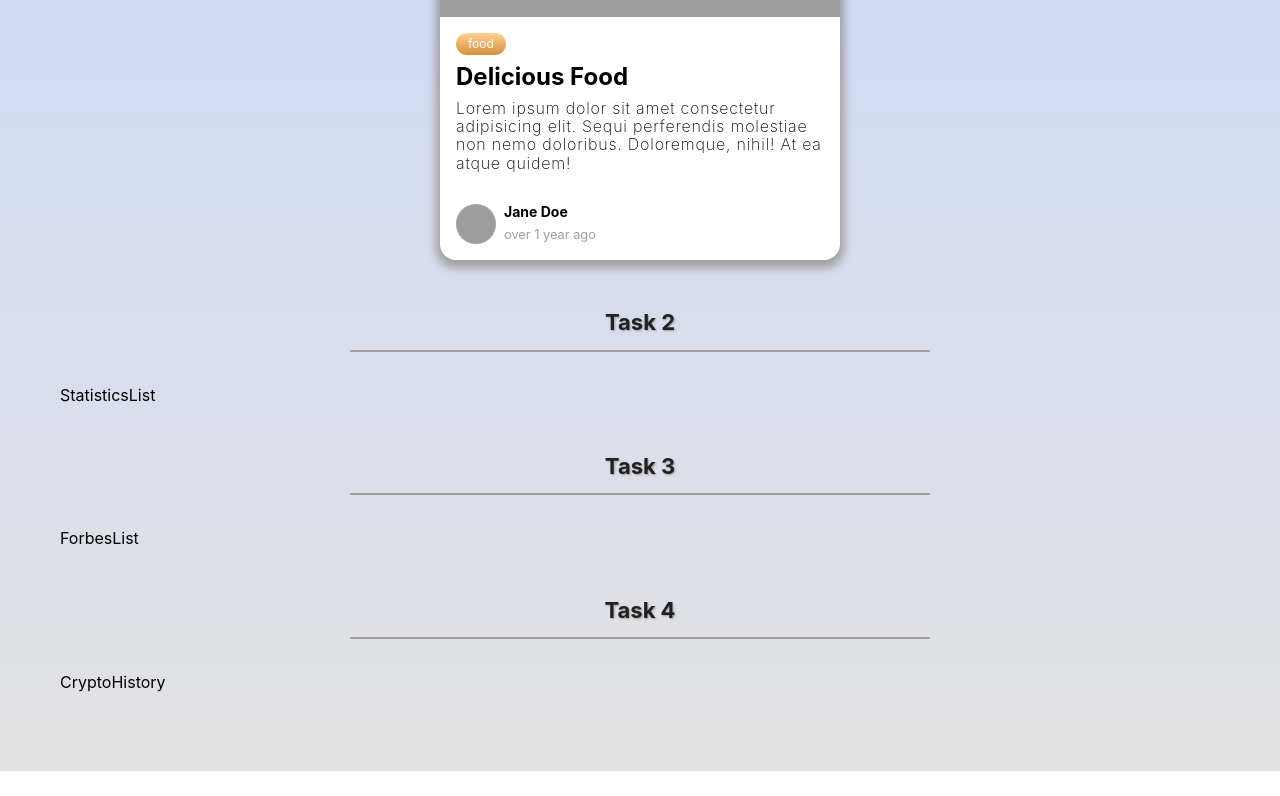
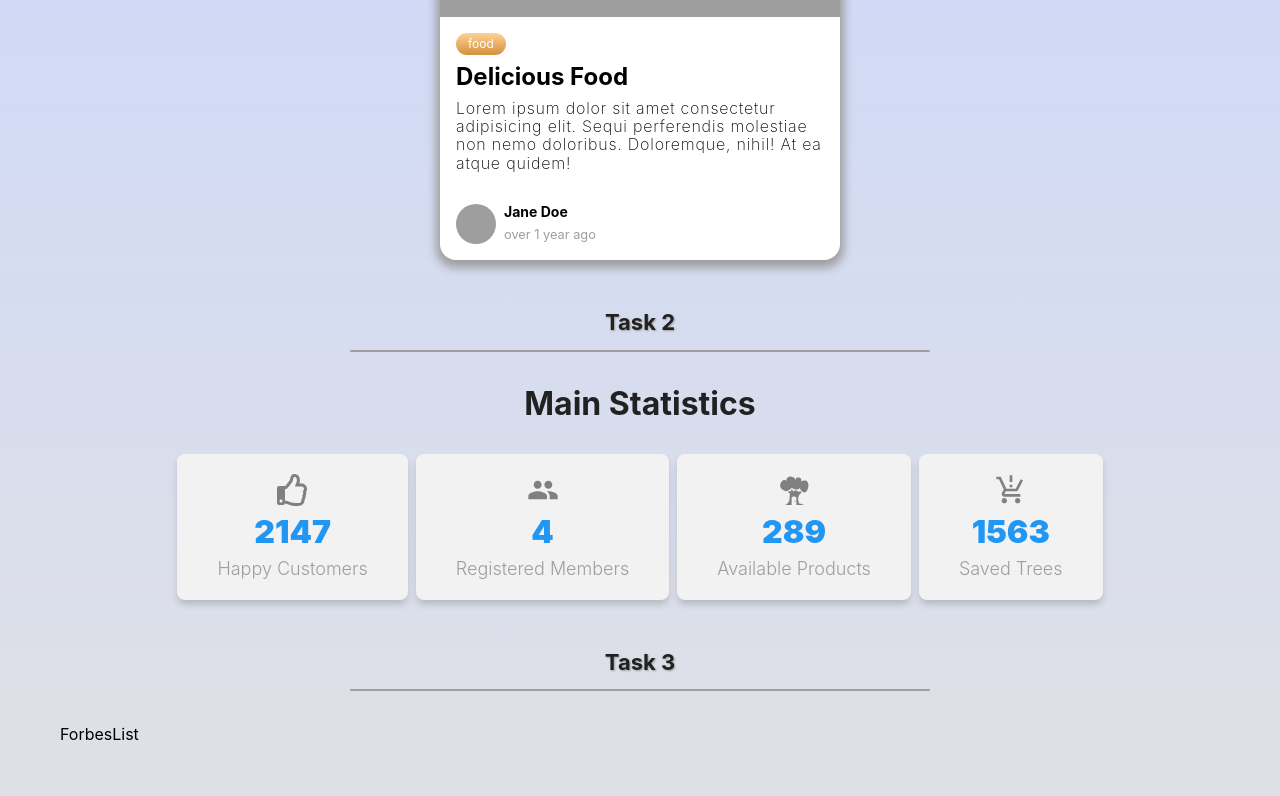
Before and after one commit to iVladyuser/blended-React, a React (Create React App) app: page / in a window 1280 px wide. Shown: the part 438-1234 px from the top of the page. Before the commit the page ends 1209 px from the top, so only its background shows below. Built offline with nearby package versions, Linux system fonts and the light colour scheme; grey boxes are pictures that could not be loaded.

Commit message:
add markup and style to component Statistics

```diff
--- a/src/components/App/App.jsx
+++ b/src/components/App/App.jsx
@@ -1,4 +1,5 @@
 import article from 'data/article.json';
+import data from 'data/data.json';
 
 import {
   BlogCard,
@@ -30,7 +31,7 @@ export const App = () => {
         <Heading marginTop="50px" marginBottom="50px" textAlign="center">
           Task 2
         </Heading>
-        <Statistics />
+        <Statistics title="Main Statistics" stats={data} />
         <Heading marginTop="50px" marginBottom="50px" textAlign="center">
           Task 3
         </Heading>
--- a/src/components/StatisticItem/StatisticItem.jsx
+++ b/src/components/StatisticItem/StatisticItem.jsx
@@ -3,7 +3,20 @@ import {
   StatisticText,
   StatisticCounter,
 } from './StatisticItem.styled';
+import { IconContext } from 'react-icons';
 
-export const StatisticItem = () => {
-  return <div>StatisticBox</div>;
+export const StatisticItem = ({ total, title, icon }) => {
+  return (
+    <div>
+      <StatisticBox>
+        <IconContext.Provider
+          value={{ size: "2em", color:"grey"}}
+        >
+          {icon}
+        </IconContext.Provider>
+        <StatisticCounter>{total}</StatisticCounter>
+        <StatisticText>{title}</StatisticText>
+      </StatisticBox>
+    </div>
+  );
 };
--- a/src/components/Statistics/Statistics.jsx
+++ b/src/components/Statistics/Statistics.jsx
@@ -4,10 +4,24 @@ import { FaRegThumbsUp } from 'react-icons/fa';
 import { MdPeople, MdOutlineProductionQuantityLimits } from 'react-icons/md';
 import { GiTreeDoor } from 'react-icons/gi';
 
-export const Statistics = () => {
+const arrIcons =[<FaRegThumbsUp/>,<MdPeople/>,<GiTreeDoor/>,<MdOutlineProductionQuantityLimits/>]
+export const Statistics = ({ title, stats }) => {
   return (
     <>
-      <div>StatisticsList</div>
+      <div>
+        {title && <StatisticTitle>{title}</StatisticTitle>}
+
+        <StatisticsList>
+          {stats.map(({ title, total, id },index) => (
+            <StatisticItem
+              key={id}
+              title={title}
+              total={total}
+              icon={arrIcons[index]}
+            />
+          ))}
+        </StatisticsList>
+      </div>
     </>
   );
 };
```
